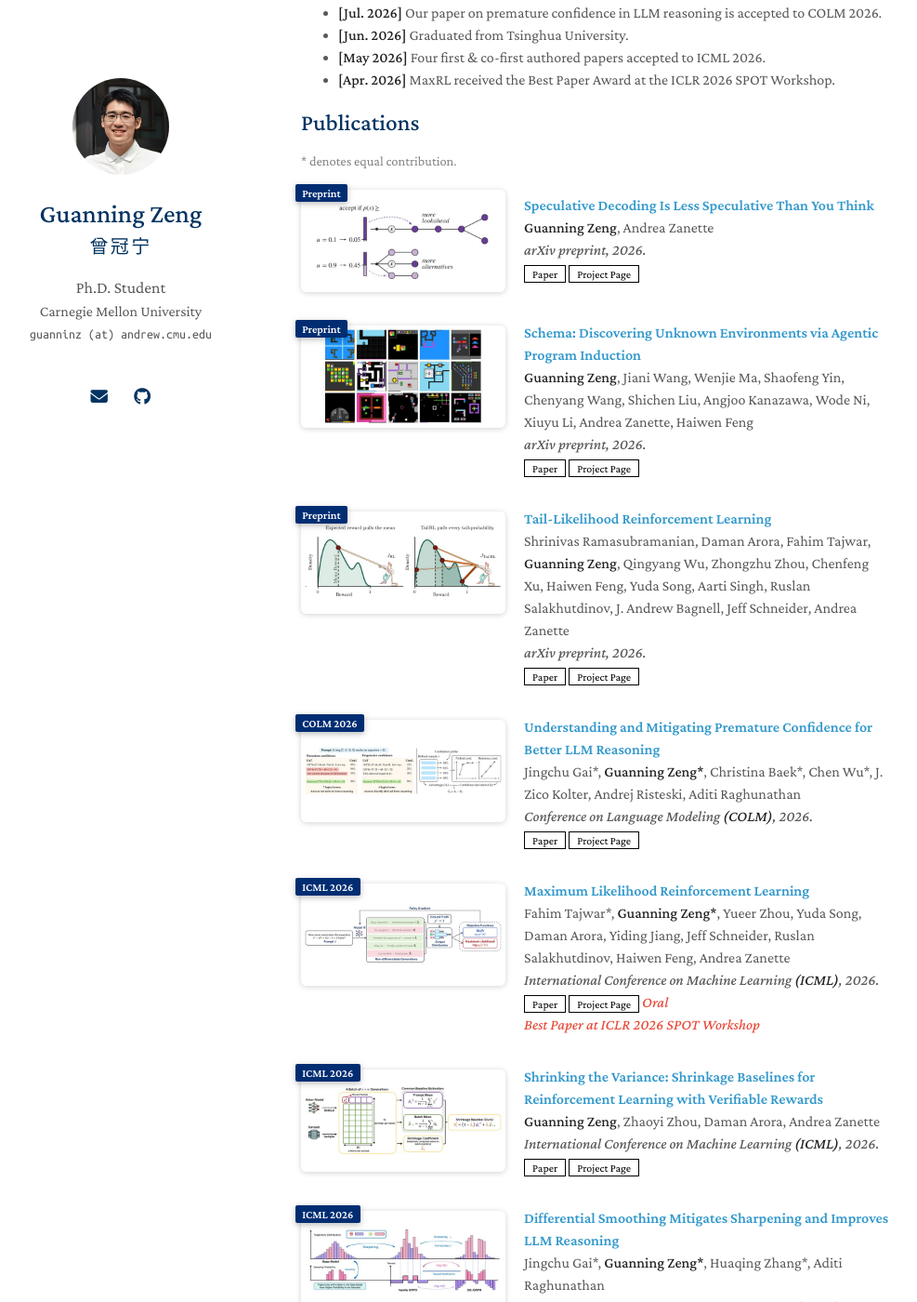
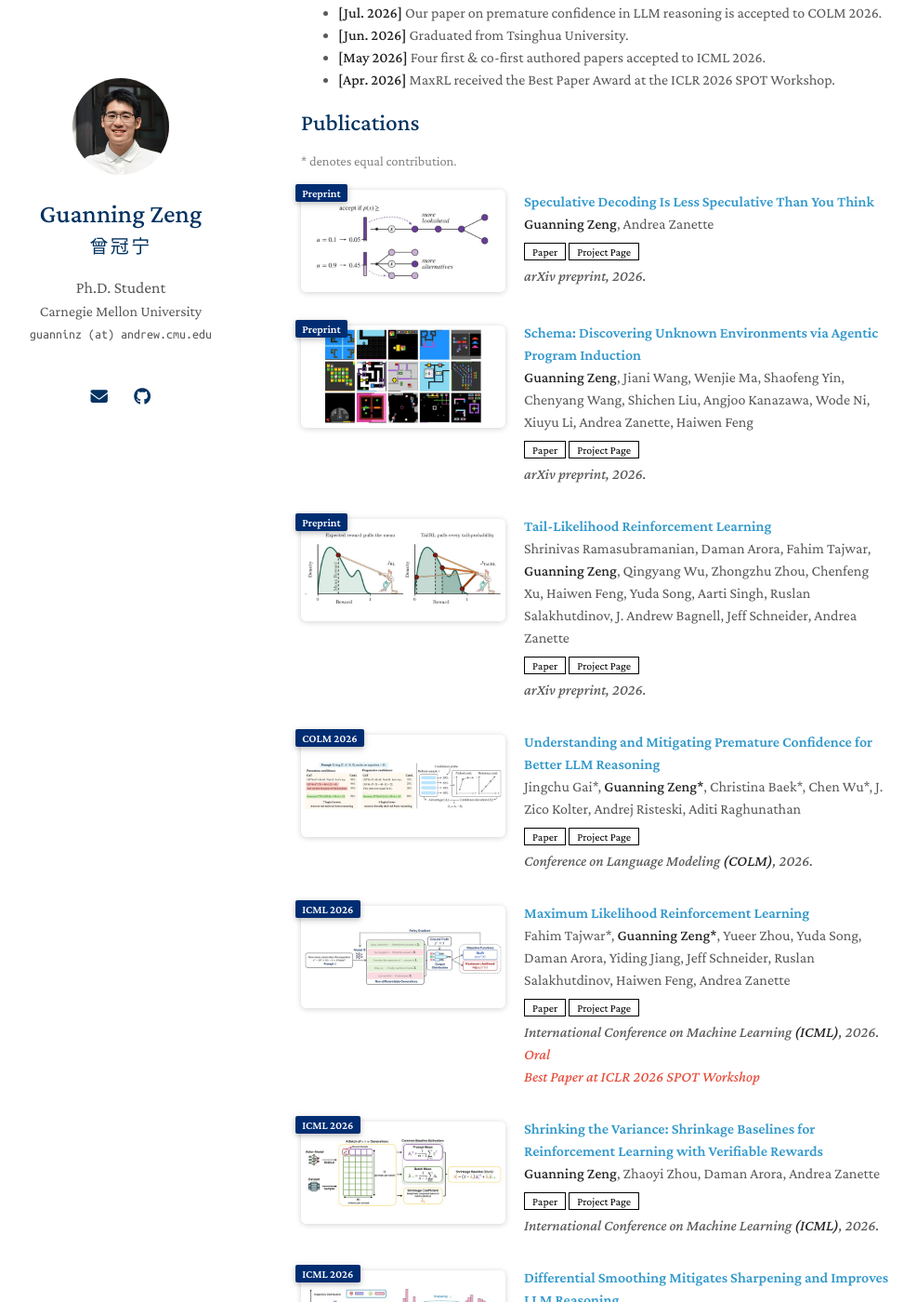
Before and after one commit to guanning03/guanning03.github.io, a Jekyll site: the page built from index.md, in a window 1280 px wide and 1400 px high, scrolled down 496 px. Shown: the whole window at 93% size, without its empty margins (146-1133 px from the left). Built offline with Jekyll 4.4.1, drawn with Linux system fonts in a browser that asks for light colours; a style sheet for code colours, icons or effects is not loaded; our own code applies the rules of GitHub Pages for plain Markdown files; some of the changed text lies outside the part shown.

Commit message:
Publications: Paper / Project Page buttons right under the authors, then venue, then notes on their own lines
Co-Authored-By: Claude Opus 5.5 <noreply@anthropic.com>

```diff
--- a/_includes/publications.md
+++ b/_includes/publications.md
@@ -24,15 +24,15 @@
   <div class="col-sm-9" style="position: relative;padding-right: 15px;padding-left: 20px;">
       <div class="title"><a href="{{ link.pdf }}">{{ link.title }}</a></div>
       <div class="author">{{ link.authors }}</div>
+    <div class="links" style="margin: 4px 0;">
+      <a href="{{ link.pdf }}" class="btn btn-sm z-depth-0" role="button" target="_blank" style="font-size:12px;">Paper</a>
+      <a href="{{ project }}" class="btn btn-sm z-depth-0" role="button" target="_blank" style="font-size:12px;">Project Page</a>
+    </div>
       <div class="periodical"><em>{{ link.conference }}</em>
       </div>
-    <div class="links">
-      <a href="{{ link.pdf }}" class="btn btn-sm z-depth-0" role="button" target="_blank" style="font-size:12px;">Paper</a>
-      <a href="{{ project }}" class="btn btn-sm z-depth-0" role="button" target="_blank" style="font-size:12px;">Project Page</a>
       {% if link.notes %}
-      <strong> <i style="color:#e74d3c">{{ link.notes }}</i></strong>
+      <div class="notes"><strong><i style="color:#e74d3c">{{ link.notes }}</i></strong></div>
       {% endif %}
-    </div>
   </div>
 </div>
 </li>
```
